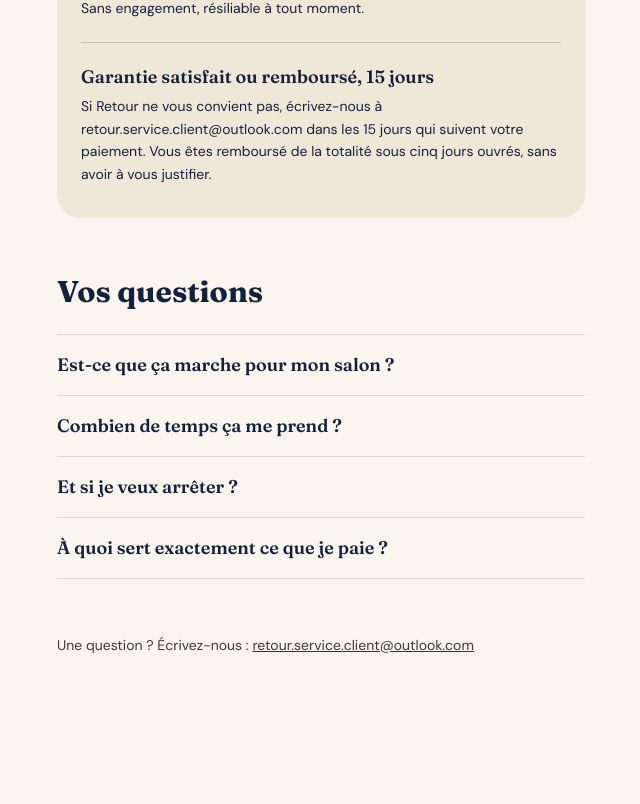
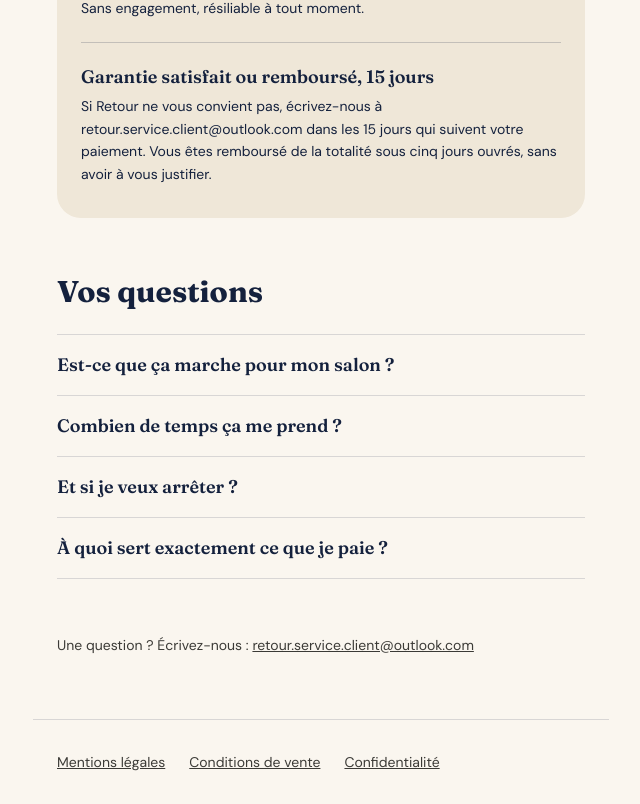
Before and after one commit to zoelba-alt/retour, a Next.js app: page / in a window 1280 px wide. Shown: the part 1566-2370 px from the top of the page, without its empty margins (319-959 px from the left). Before the commit the page ends 2285 px from the top, so only its background shows below. Built offline with nearby package versions, Linux system fonts and the light colour scheme.

Commit message:
Update layout.tsx

```diff
--- a/app/layout.tsx
+++ b/app/layout.tsx
@@ -1,4 +1,5 @@
 import type { Metadata, Viewport } from "next";
+import Link from "next/link";
 import { Fraunces, DM_Sans } from "next/font/google";
 import "./globals.css";
 
@@ -33,7 +34,22 @@ export default function RootLayout({
 }) {
   return (
     <html lang="fr" className={`${fraunces.variable} ${dmSans.variable}`}>
-      <body className="min-h-screen bg-creme">{children}</body>
+      <body className="min-h-screen bg-creme">
+        {children}
+        <footer className="mx-auto max-w-xl border-t border-nuit/15 px-6 py-8 text-sm">
+          <nav className="flex flex-wrap gap-x-6 gap-y-3">
+            <Link href="/mentions-legales" className="underline">
+              Mentions légales
+            </Link>
+            <Link href="/conditions-de-vente" className="underline">
+              Conditions de vente
+            </Link>
+            <Link href="/confidentialite" className="underline">
+              Confidentialité
+            </Link>
+          </nav>
+        </footer>
+      </body>
     </html>
   );
 }
```
